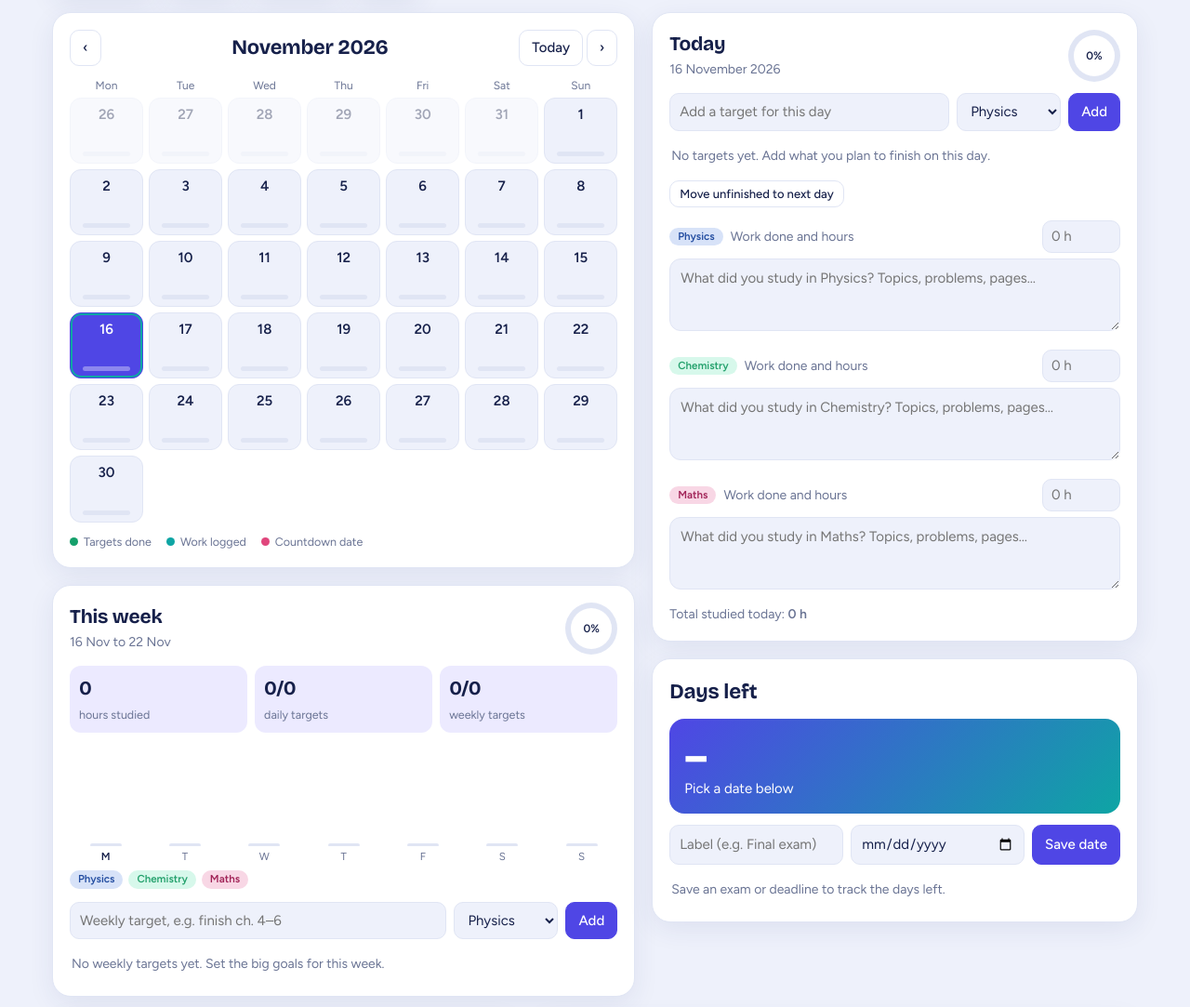
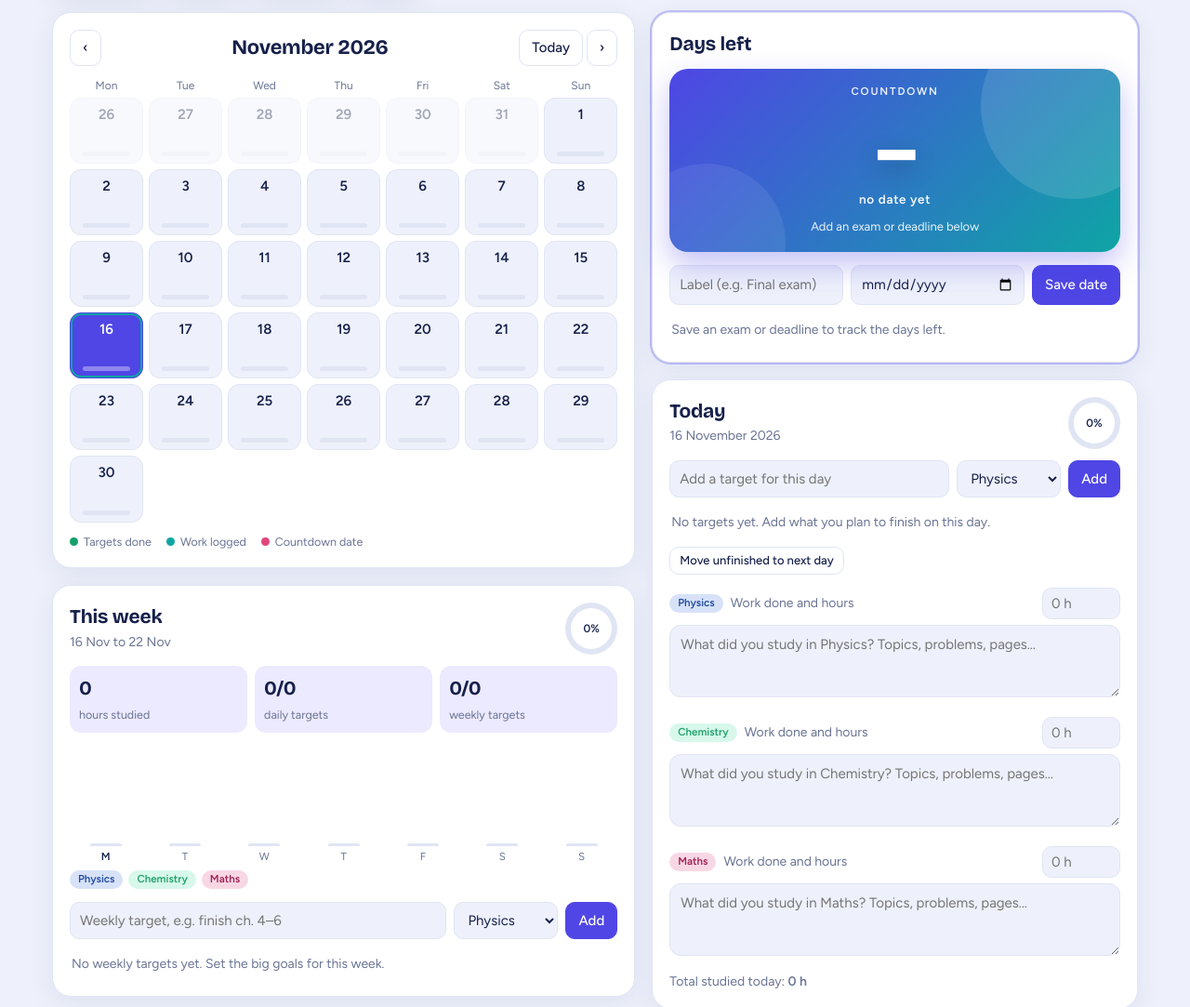
Before and after one commit to sgangwar0906-super/Studytracker, a plain HTML site: page index.html in a window 1280 px wide. Shown: the part 281-1364 px from the top of the page at 93% size. Drawn offline with nearby package versions, Linux system fonts and the light colour scheme.

Commit message:
Update index.html

```diff
--- a/index.html
+++ b/index.html
@@ -8,8 +8,6 @@
 <style>
 :root{--bg:#eef1fb;--surface:#fff;--ink:#16204a;--muted:#6a7494;--line:#e0e5f4;--accent:#4f46e5;--accent2:#0ea5a4;--soft:#eceaff;--warn:#e0467c;--ok:#15a06b;--cl:38%;--sh:0 8px 28px rgba(40,50,110,.08);
 box-sizing:border-box;padding-top:env(safe-area-inset-top,0px);padding-bottom:env(safe-area-inset-bottom,0px);color-scheme:light}
-@media (prefers-color-scheme:dark){:root:not([data-theme="light"]){--bg:#0c1022;--surface:#161b37;--ink:#e8ebff;--muted:#8c95bd;--line:#252c52;--accent:#8b85ff;--accent2:#3dd6d0;--soft:#232957;--warn:#ff6b9a;--ok:#3ddc97;--cl:72%;--sh:0 8px 28px rgba(0,0,0,.35);color-scheme:dark}}
-:root[data-theme="dark"]{--bg:#0c1022;--surface:#161b37;--ink:#e8ebff;--muted:#8c95bd;--line:#252c52;--accent:#8b85ff;--accent2:#3dd6d0;--soft:#232957;--warn:#ff6b9a;--ok:#3ddc97;--cl:72%;--sh:0 8px 28px rgba(0,0,0,.35);color-scheme:dark}
 html{scroll-padding-top:env(safe-area-inset-top,0px)}
 *{box-sizing:border-box}
 body{margin:0;background:var(--bg);color:var(--ink);font-family:Figtree,system-ui,sans-serif;font-size:15px;line-height:1.5}
@@ -31,7 +29,6 @@ button,input,textarea,select{font:inherit;color:inherit}
 .pill{display:inline-flex;align-items:center;gap:6px;background:rgba(255,255,255,.18);border:1px solid rgba(255,255,255,.25);border-radius:99px;padding:4px 11px;font-size:12.5px;color:#fff}
 .pill i{width:7px;height:7px;border-radius:50%;background:#9dffcf}
 .pill.off i{background:#ffd27a}
-.hbtn{background:rgba(255,255,255,.18);border:1px solid rgba(255,255,255,.28);color:#fff;border-radius:10px;padding:5px 12px;cursor:pointer}
 .hstats{display:grid;grid-template-columns:repeat(4,1fr);gap:10px;margin-top:20px}
 @media(max-width:640px){.hstats{grid-template-columns:repeat(2,1fr)}.hero h1{font-size:27px}}
 .hs{background:rgba(255,255,255,.14);border:1px solid rgba(255,255,255,.2);border-radius:14px;padding:11px 13px}
@@ -54,7 +51,8 @@ button,input,textarea,select{font:inherit;color:inherit}
 .day.out{opacity:.4}
 .day.today{box-shadow:inset 0 0 0 2px var(--accent2)}
 .day.sel{background:var(--accent);color:#fff;border-color:var(--accent)}
-.day.cd::after{content:"";position:absolute;top:5px;right:6px;width:7px;height:7px;border-radius:50%;background:var(--warn)}
+.day.cd::after{content:"";position:absolute;top:4px;right:5px;width:8px;height:8px;border-radius:50%;background:var(--warn);box-shadow:0 0 0 2px var(--surface)}
+.day.sel.cd::after{box-shadow:0 0 0 2px var(--accent)}
 .day .n{font-weight:600}
 .bar{width:70%;height:5px;border-radius:3px;background:var(--line);overflow:hidden}
 .day.sel .bar{background:rgba(255,255,255,.35)}
@@ -96,8 +94,20 @@ textarea{width:100%;min-height:78px;resize:vertical;border:1px solid var(--line)
 .stk{display:flex;flex-direction:column-reverse;width:100%;max-width:34px;border-radius:7px 7px 3px 3px;overflow:hidden;min-height:3px;background:var(--line)}
 .stk i{display:block}
 .key{display:flex;gap:6px;flex-wrap:wrap;margin-bottom:14px}
-.cd-big{background:linear-gradient(135deg,var(--accent),var(--accent2));color:#fff;border-radius:16px;padding:16px;margin-bottom:12px}
-.cd-big b{font-family:'Bricolage Grotesque',sans-serif;font-size:48px;line-height:1;display:block}
+
+/* ---------- countdown (highlighted) ---------- */
+.card.cd-card{box-shadow:0 0 0 2px hsl(243 75% 60% / .3),var(--sh)}
+.cd-big{position:relative;overflow:hidden;background:linear-gradient(135deg,#4f46e5,#0ea5a4);color:#fff;border-radius:20px;padding:16px 18px 18px;margin-bottom:14px;text-align:center;box-shadow:0 14px 32px hsl(243 75% 55% / .3);transition:background .25s,box-shadow .25s}
+.cd-big::before{content:"";position:absolute;right:-50px;top:-60px;width:200px;height:200px;border-radius:50%;background:rgba(255,255,255,.12)}
+.cd-big::after{content:"";position:absolute;left:-45px;bottom:-75px;width:170px;height:170px;border-radius:50%;background:rgba(255,255,255,.08)}
+.cd-big>*{position:relative;z-index:1}
+.cd-cap{display:inline-block;max-width:100%;overflow:hidden;text-overflow:ellipsis;white-space:nowrap;font-size:11.5px;font-weight:700;letter-spacing:.16em;text-transform:uppercase;opacity:.92}
+.cd-big b{font-family:'Bricolage Grotesque',sans-serif;display:block;font-size:clamp(62px,17vw,88px);line-height:.92;letter-spacing:-.04em;margin:8px 0 0;text-shadow:0 8px 26px rgba(0,0,0,.22)}
+.cd-u{display:block;font-weight:600;font-size:13.5px;letter-spacing:.05em;margin-top:2px;opacity:.95}
+.cd-name{margin-top:9px;font-size:13px;opacity:.9}
+.cd-big.near{background:linear-gradient(135deg,#e0467c,#ff8a5b);box-shadow:0 14px 32px hsl(340 70% 55% / .34)}
+.cd-big.past{background:linear-gradient(135deg,#7c86a8,#9aa3c0);box-shadow:0 10px 24px rgba(40,50,110,.18)}
+
 .cd-row{display:flex;gap:8px;flex-wrap:wrap;margin-bottom:10px}
 .cd-row input{flex:1;min-width:120px;border:1px solid var(--line);background:var(--bg);border-radius:10px;padding:8px 10px}
 .cdi b{font-family:'Bricolage Grotesque',sans-serif;color:var(--accent);text-align:right}
@@ -126,7 +136,7 @@ textarea{width:100%;min-height:78px;resize:vertical;border:1px solid var(--line)
 <section class="hero">
   <div class="hrow">
     <div><h1 id="greet">Study Tracker</h1><div class="sub" id="todayLbl"></div></div>
-    <div class="hrow" style="gap:8px;align-items:center"><span class="pill off" id="sync"><i></i><span>Saved on this device</span></span><button class="hbtn" id="theme">Dark mode</button></div>
+    <div class="hrow" style="gap:8px;align-items:center"><span class="pill off" id="sync"><i></i><span>Saved on this device</span></span></div>
   </div>
   <div class="hstats" id="hstats"></div>
 </section>
@@ -157,6 +167,22 @@ textarea{width:100%;min-height:78px;resize:vertical;border:1px solid var(--line)
  </div>
 
  <div class="col">
+  <section class="card cd-card">
+    <div class="top" style="margin-bottom:10px"><h2>Days left</h2><div class="sub" id="cdHint"></div></div>
+    <div class="cd-big" id="cdBig">
+      <span class="cd-cap" id="cdCap">Countdown</span>
+      <b id="cdN">–</b>
+      <span class="cd-u" id="cdU">no date yet</span>
+      <div class="cd-name" id="cdT">Add an exam or deadline below</div>
+    </div>
+    <div class="cd-row">
+      <input id="cdName" placeholder="Label (e.g. Final exam)" aria-label="Countdown label">
+      <input id="cdDate" type="date" aria-label="Countdown date">
+      <button class="btn pri" id="cdAdd">Save date</button>
+    </div>
+    <ul id="cdList"></ul>
+  </section>
+
   <section class="card">
     <div class="top"><div><h2 id="dLbl"></h2><div class="sub" id="dSub"></div></div><div class="ring" id="dRing"><b></b></div></div>
     <form class="add" id="dForm"><input id="dIn" placeholder="Add a target for this day" aria-label="Daily target"><select id="dSub2" aria-label="Subject"></select><button class="btn pri">Add</button></form>
@@ -164,17 +190,6 @@ textarea{width:100%;min-height:78px;resize:vertical;border:1px solid var(--line)
     <div style="margin-top:10px"><button class="btn sm" id="carry">Move unfinished to next day</button></div>
     <div id="logs"></div>
     <div class="sub" id="dTot" style="margin-top:10px"></div>
-  </section>
-
-  <section class="card">
-    <h2 style="margin-bottom:12px">Days left</h2>
-    <div class="cd-big"><b id="cdN">–</b><span id="cdT">Pick a date below</span></div>
-    <div class="cd-row">
-      <input id="cdName" placeholder="Label (e.g. Final exam)" aria-label="Countdown label">
-      <input id="cdDate" type="date" aria-label="Countdown date">
-      <button class="btn pri" id="cdAdd">Save date</button>
-    </div>
-    <ul id="cdList"></ul>
   </section>
  </div>
 </div>
@@ -322,13 +337,32 @@ function renderWeek(){
   $('key').innerHTML=F==='A'?SK.map(chip).join(''):chip(F);
   $('wList').innerHTML=ws.length?itemHtml(ws):'<div class="empty">No weekly targets yet. Set the big goals for this week.</div>';
 }
+
+/* ---------- countdown ---------- */
 function renderCd(){
   const list=[...S.cds].sort((a,b)=>a.date<b.date?-1:1);
   const pv=$('cdDate').value,next=list.find(c=>diff(c.date)>=0);
-  const set=(k,label)=>{const n=diff(k);$('cdN').textContent=Math.abs(n);$('cdT').textContent=' '+dueText(n)+(n>0?' (about '+Math.floor(n/7)+' wk '+n%7+' d)':'')+' · '+label};
-  if(pv)set(pv,fmt(parse(pv),{day:'numeric',month:'short',year:'numeric'}));
-  else if(next)set(next.date,next.name);
-  else{$('cdN').textContent='–';$('cdT').textContent='Pick a date below'}
+  const big=$('cdBig');
+  const show=(k,label)=>{
+    const n=diff(k);
+    big.classList.toggle('near',n>=0&&n<=7);
+    big.classList.toggle('past',n<0);
+    $('cdCap').textContent=label;
+    $('cdN').textContent=Math.abs(n);
+    $('cdU').textContent=n>0?'days left':n===0?'that’s today':'days ago';
+    $('cdT').textContent=fmt(parse(k),{weekday:'short',day:'numeric',month:'long',year:'numeric'})+(n>7?' · about '+Math.floor(n/7)+' wk '+n%7+' d away':'');
+    $('cdHint').textContent=pv?'Preview':'Next up';
+  };
+  if(pv)show(pv,$('cdName').value.trim()||'Selected date');
+  else if(next)show(next.date,next.name);
+  else{
+    big.classList.remove('near','past');
+    $('cdCap').textContent='Countdown';
+    $('cdN').textContent='–';
+    $('cdU').textContent='no date yet';
+    $('cdT').textContent='Add an exam or deadline below';
+    $('cdHint').textContent='';
+  }
   $('cdList').innerHTML=list.length?list.map(c=>{const n=diff(c.date);return `<li class="cdi ${n<0?'past':''}"><span class="t">${esc(c.name)}<br><small class="sub">${fmt(parse(c.date),{day:'numeric',month:'short',year:'numeric'})}</small></span><b>${n===0?'Today':Math.abs(n)+' '+dueText(n)}</b><button class="x" data-cd="${c.id}" aria-label="Delete date">×</button></li>`}).join(''):'<div class="empty">Save an exam or deadline to track the days left.</div>';
 }
 
@@ -384,9 +418,9 @@ $('logs').oninput=e=>{const k=e.target.dataset.k;if(!k)return;const d=day(sel);
   if(e.target.tagName==='TEXTAREA')d.n[k]=e.target.value;else d.h[k]=Math.max(0,+e.target.value||0);
   renderCal();renderWeek();renderHero();updTot();save()};
 $('cdDate').oninput=renderCd;
+$('cdName').oninput=renderCd;
 $('cdAdd').onclick=()=>{const d=$('cdDate').value;if(!d)return;S.cds.push({id:Date.now(),name:$('cdName').value.trim()||'Selected date',date:d});$('cdName').value='';$('cdDate').value='';all()};
 $('cdList').onclick=e=>{const id=e.target.dataset.cd;if(id){S.cds=S.cds.filter(c=>String(c.id)!==id);all()}};
-$('theme').onclick=()=>{const r=document.documentElement,dark=getComputedStyle(r).colorScheme==='dark';r.dataset.theme=dark?'light':'dark';$('theme').textContent=dark?'Dark mode':'Light mode'};
 
 renderAll();initSync();
 </script>
```
